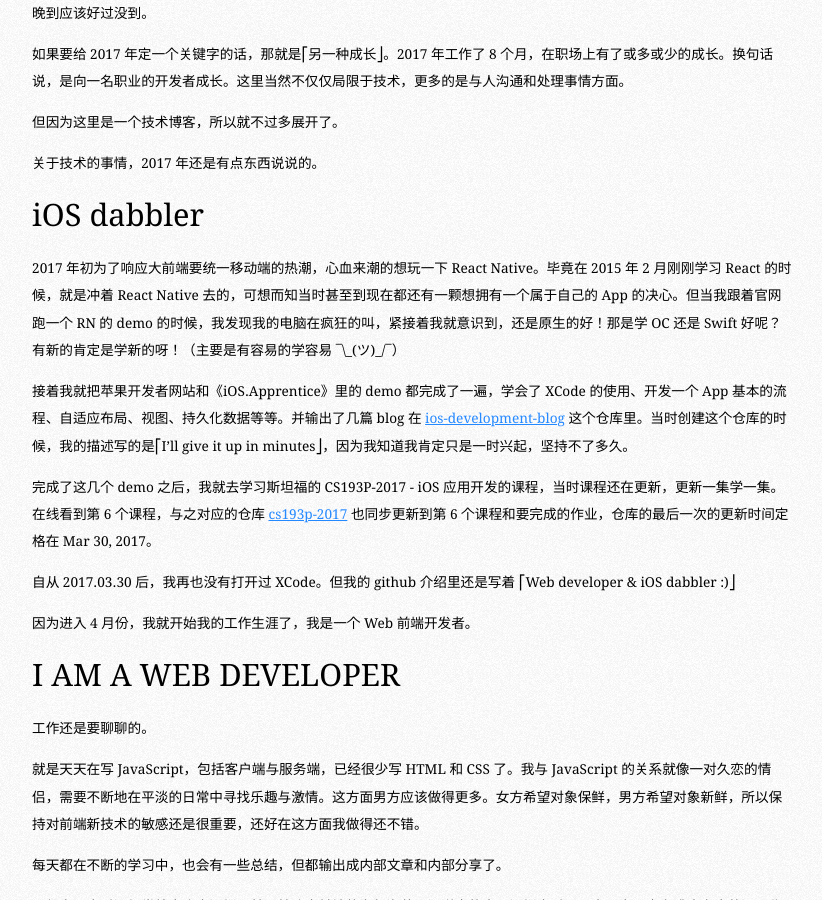
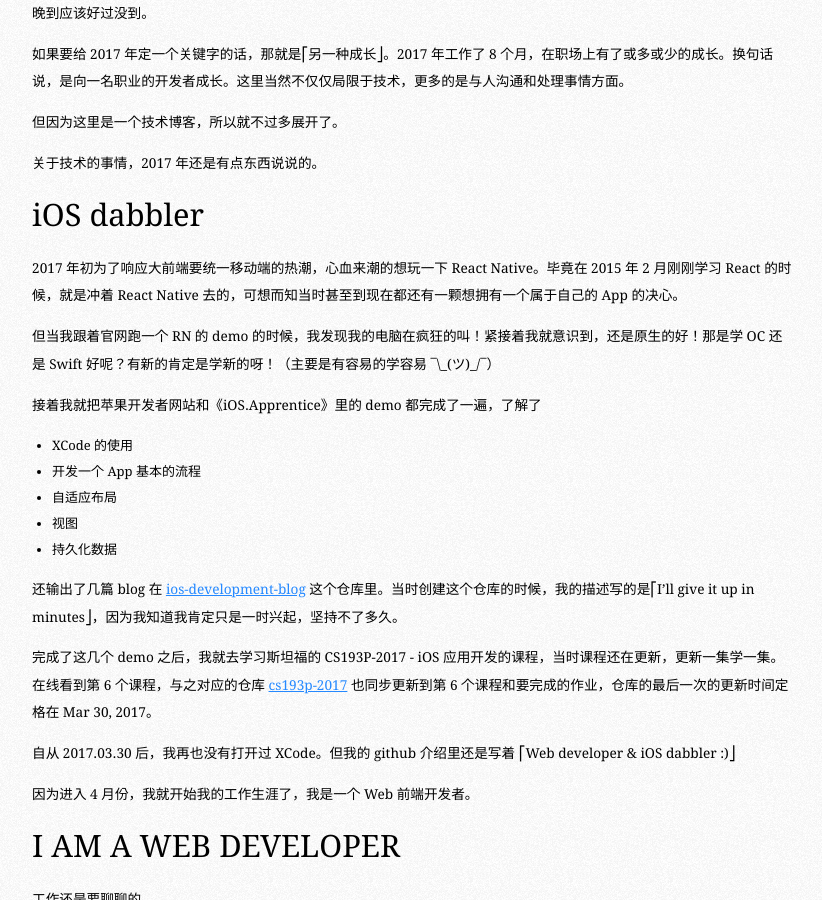
Before and after one commit to jasonliao/jasonliao.github.io, a Jekyll site: the page built from _posts/2018-02-27-2017-year-in-review.md, in a window 1280 px wide and 900 px high, scrolled down 556 px. Shown: the whole window, without its empty margins (228-1050 px from the left). Built offline with Jekyll 4.4.1, drawn with Linux system fonts in a browser that asks for light colours; nearby versions of some CDN libraries; comment, search, counter and statistics services are not loaded.

Commit message:
update post

```diff
--- a/_posts/2018-02-27-2017-year-in-review.md
+++ b/_posts/2018-02-27-2017-year-in-review.md
@@ -16,9 +16,19 @@ summary: 2017 年个人总结
 
 # iOS dabbler
 
-2017 年初为了响应大前端要统一移动端的热潮，心血来潮的想玩一下 React Native。毕竟在 2015 年 2 月刚刚学习 React 的时候，就是冲着 React Native 去的，可想而知当时甚至到现在都还有一颗想拥有一个属于自己的 App 的决心。但当我跟着官网跑一个 RN 的 demo 的时候，我发现我的电脑在疯狂的叫，紧接着我就意识到，还是原生的好！那是学 OC 还是 Swift 好呢？有新的肯定是学新的呀！（主要是有容易的学容易  ¯\\\_(ツ)_/¯）
+2017 年初为了响应大前端要统一移动端的热潮，心血来潮的想玩一下 React Native。毕竟在 2015 年 2 月刚刚学习 React 的时候，就是冲着 React Native 去的，可想而知当时甚至到现在都还有一颗想拥有一个属于自己的 App 的决心。
 
-接着我就把苹果开发者网站和《iOS.Apprentice》里的 demo 都完成了一遍，学会了 XCode 的使用、开发一个 App 基本的流程、自适应布局、视图、持久化数据等等。并输出了几篇 blog 在 [ios-development-blog](https://github.com/jasonliao/ios-development-blog/issues) 这个仓库里。当时创建这个仓库的时候，我的描述写的是⎡I'll give it up in minutes⎦，因为我知道我肯定只是一时兴起，坚持不了多久。
+但当我跟着官网跑一个 RN 的 demo 的时候，我发现我的电脑在疯狂的叫！紧接着我就意识到，还是原生的好！那是学 OC 还是 Swift 好呢？有新的肯定是学新的呀！（主要是有容易的学容易  ¯\\\_(ツ)_/¯）
+
+接着我就把苹果开发者网站和《iOS.Apprentice》里的 demo 都完成了一遍，了解了
+
+- XCode 的使用
+- 开发一个 App 基本的流程
+- 自适应布局
+- 视图
+- 持久化数据
+
+还输出了几篇 blog 在 [ios-development-blog](https://github.com/jasonliao/ios-development-blog/issues) 这个仓库里。当时创建这个仓库的时候，我的描述写的是⎡I'll give it up in minutes⎦，因为我知道我肯定只是一时兴起，坚持不了多久。
 
 完成了这几个 demo 之后，我就去学习斯坦福的 CS193P-2017 - iOS 应用开发的课程，当时课程还在更新，更新一集学一集。在线看到第 6 个课程，与之对应的仓库 [cs193p-2017](https://github.com/jasonliao/cs193p-2017) 也同步更新到第 6 个课程和要完成的作业，仓库的最后一次的更新时间定格在 Mar 30, 2017。
 
```
